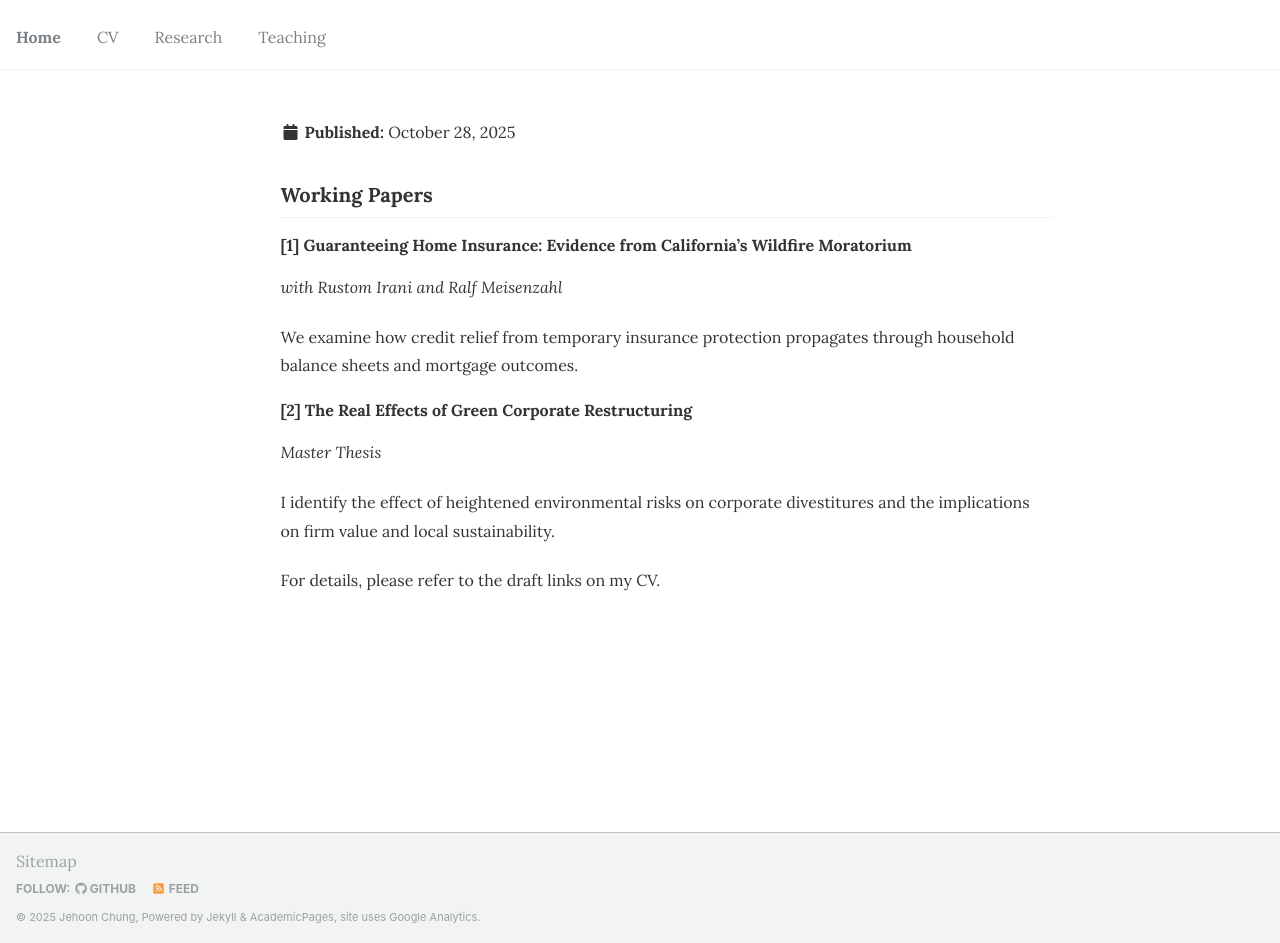
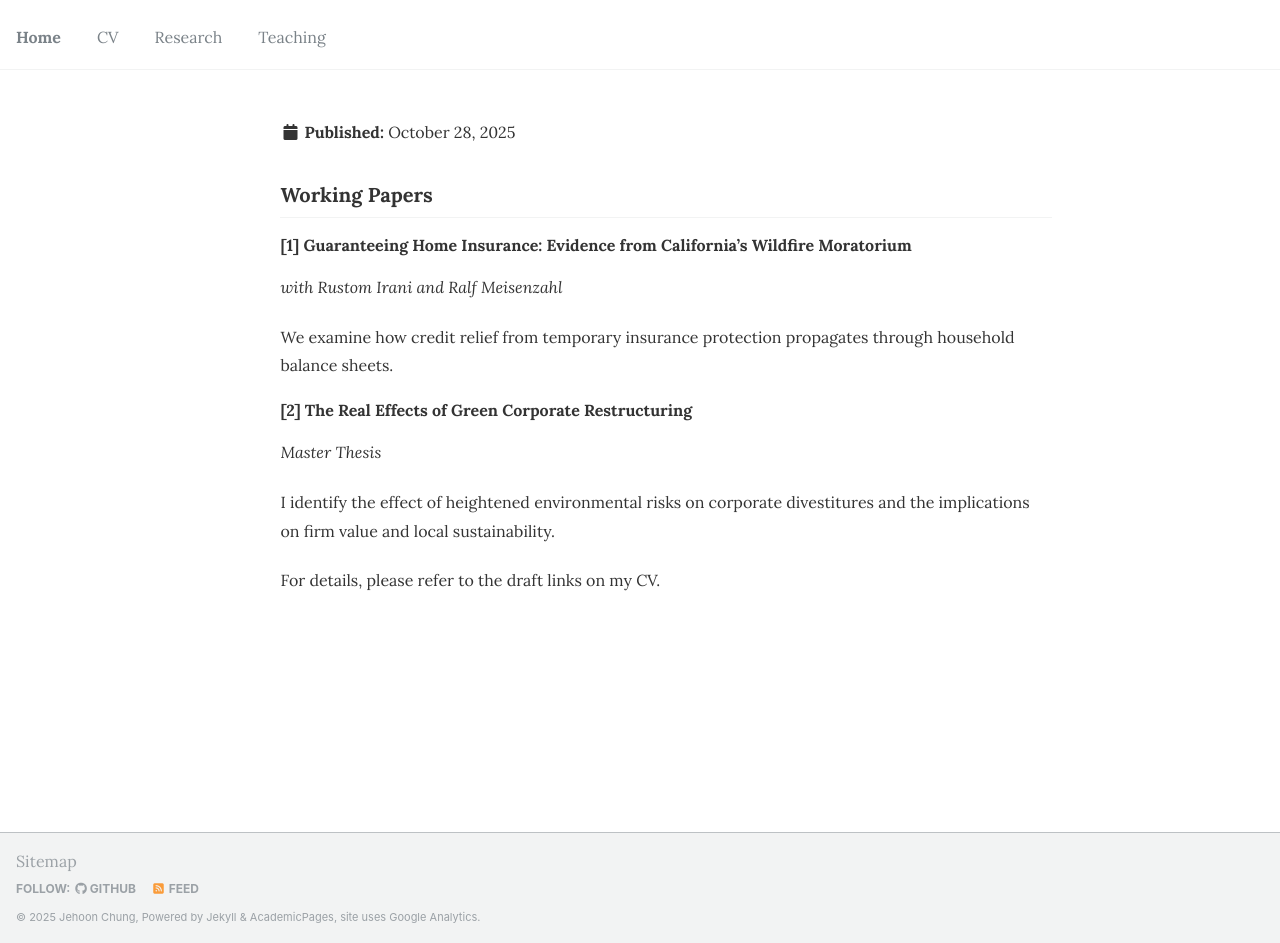
Before and after one commit to JehoonChung/jehoonchung.github.io, a Jekyll site: the page built from _research/research.md, in a window 1280 px wide and 943 px high. Built offline with Jekyll 4.4.1, drawn with Linux system fonts in a browser that asks for light colours.

Commit message:
Update research.md

```diff
--- a/_research/research.md
+++ b/_research/research.md
@@ -11,7 +11,7 @@ permalink: /research/
 ### [1] Guaranteeing Home Insurance: Evidence from California’s Wildfire Moratorium
 *with Rustom Irani and Ralf Meisenzahl*
 
-We examine how credit relief from temporary insurance protection propagates through household balance sheets and mortgage outcomes.
+We examine how credit relief from temporary insurance protection propagates through household balance sheets.
 
 ### [2] The Real Effects of Green Corporate Restructuring
 *Master Thesis*
```
